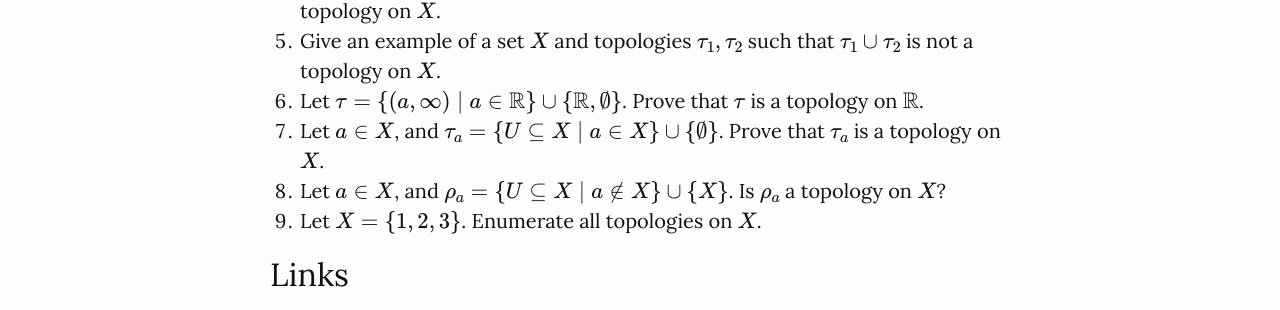
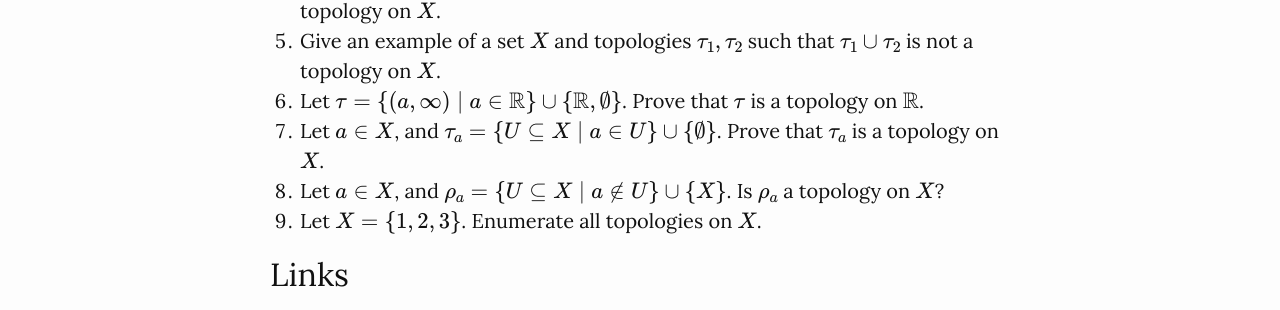
Before and after one commit to rvf0068/topologia, a Jekyll site: the page built from _posts/2016-01-25-topological-spaces.md, in a window 1280 px wide and 900 px high, scrolled down 1946 px. Shown: the part 187-497 px from the top of the window. Built offline with Jekyll 4.4.1, drawn with Linux system fonts in a browser that asks for light colours; formulas are drawn with MathJax 3.

Commit message:
Corrections

```diff
--- a/_posts/2016-01-25-topological-spaces.md
+++ b/_posts/2016-01-25-topological-spaces.md
@@ -99,10 +99,10 @@ categories:
           \mathbb{R}\}\cup\{\mathbb{R},\emptyset\}$$. Prove that $$\tau$$
           is a topology on $$\mathbb{R}$$.
 7.  Let $$a\in X$$, and $$\tau_{a}=\{U\subseteq X\mid a\in
-          X\}\cup\{\emptyset\}$$. Prove that $$\tau_{a}$$ is a topology on
+          U\}\cup\{\emptyset\}$$. Prove that $$\tau_{a}$$ is a topology on
     $$X$$.
 8.  Let $$a\in X$$, and $$\rho_{a}=\{U\subseteq X\mid a\not\in
-          X\}\cup\{X\}$$. Is $$\rho_{a}$$ a topology on $$X$$?
+          U\}\cup\{X\}$$. Is $$\rho_{a}$$ a topology on $$X$$?
 9.  Let $$X=\{1,2,3\}$$. Enumerate all topologies on $$X$$.
 
 
```
Also changed, not shown: 1 other file.
